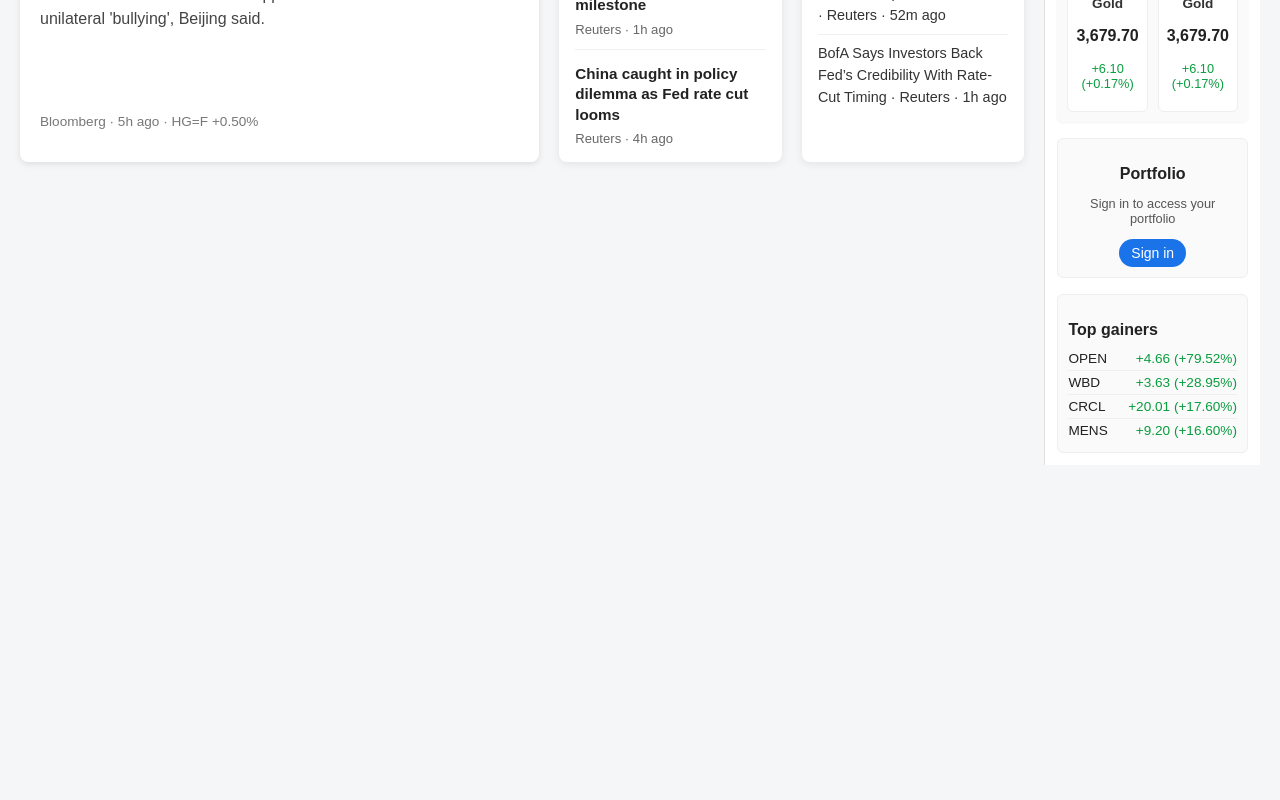
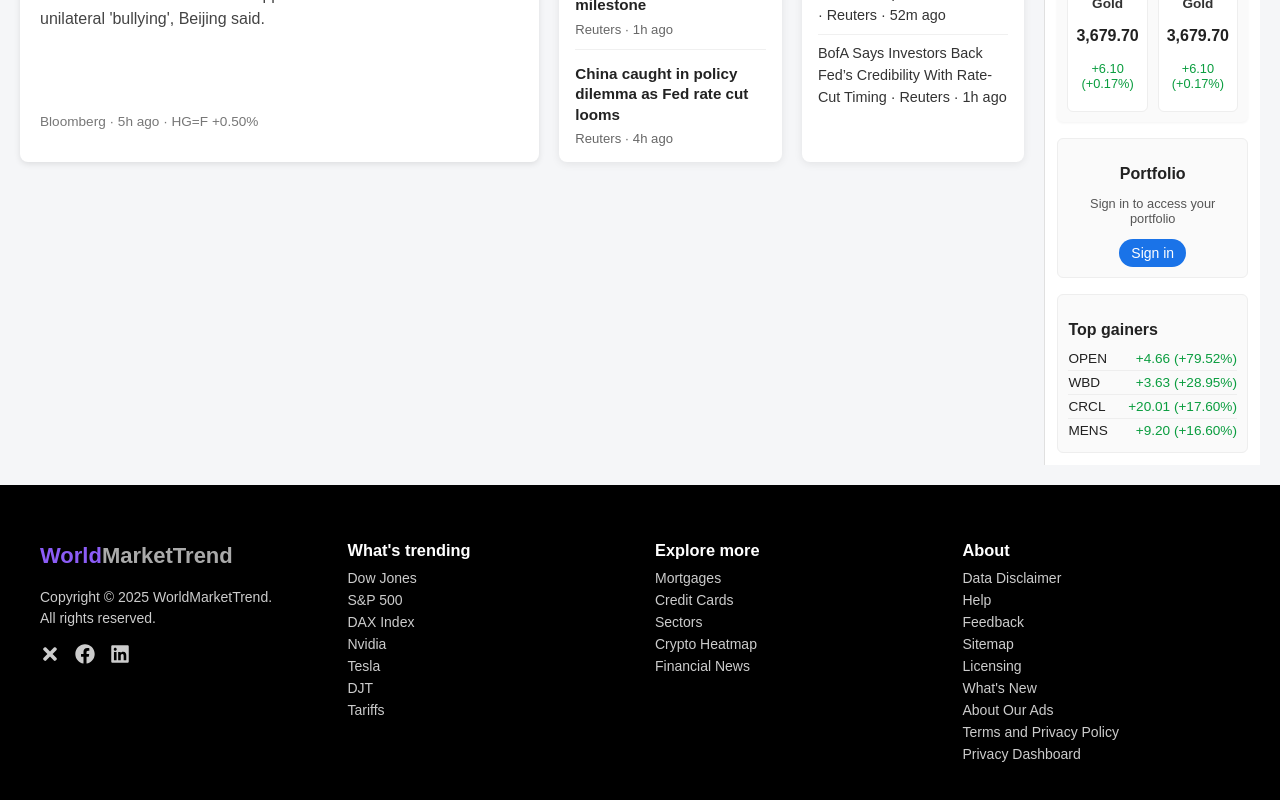
Before and after one commit to filemyrtiofficial-stack/markettrend-frontend, a React (Vite) app: page / in a window 1280 px wide. Shown: the part 548-1348 px from the top of the page. Before the commit the page ends 1033 px from the top, so only its background shows below. Built offline with nearby package versions, Linux system fonts and the light colour scheme.

Commit message:
footer added

```diff
--- a/package.json
+++ b/package.json
@@ -13,6 +13,7 @@
     "lucide-react": "^0.544.0",
     "react": "^19.1.1",
     "react-dom": "^19.1.1",
+    "react-icons": "^5.5.0",
     "react-router-dom": "^7.8.2"
   },
   "devDependencies": {
--- a/src/App.jsx
+++ b/src/App.jsx
@@ -3,18 +3,17 @@ import Navbar from "./components/Navbar";
 import NewsLayout from "./Layout/NewsLayout";
 import Sidebar from "./components/Sidebar";
 import ComingSoon from "./components/ComingSoon";
+import Footer from "./components/Footer";   // ✅ Import footer
 import "./App.css";
 
 function App() {
   const location = useLocation();
 
-  // Define all full-page Coming Soon routes with display name & launch date
   const comingSoonPages = [
     { path: "/coming-soon", name: "page", launchDate: new Date(new Date().setDate(new Date().getDate() + 30)) },
     { path: "/crypto", name: "Crypto", launchDate: new Date(new Date().setDate(new Date().getDate() + 45)) },
     { path: "/commodities", name: "Commodities", launchDate: new Date(new Date().setDate(new Date().getDate() + 60)) },
     { path: "/etfs", name: "ETFs", launchDate: new Date(new Date().setDate(new Date().getDate() + 20)) },
-    // Add more pages here easily
   ];
 
   const isFullPage = comingSoonPages.some(
@@ -24,6 +23,7 @@ function App() {
   return (
     <>
       {!isFullPage && <Navbar />}
+
       <div className="main-layout">
         <Routes>
           {/* Default route */}
@@ -49,6 +49,9 @@ function App() {
 
         {!isFullPage && <Sidebar />}
       </div>
+
+      {/* ✅ Show footer only if not on ComingSoon full page */}
+      {!isFullPage && <Footer />}
     </>
   );
 }
--- /dev/null
+++ b/src/components/Footer.jsx
@@ -0,0 +1,70 @@
+// src/components/Footer.jsx
+import { Link } from "react-router-dom";
+import { FaFacebook, FaLinkedin, FaTimes } from "react-icons/fa";
+import "./Style/Footer.css";
+
+export default function Footer() {
+  return (
+    <footer className="footer">
+      <div className="footer-container">
+        {/* Left Logo + Social */}
+        <div className="footer-section">
+          <h2 className="footer-logo">
+            <span className="logo-main">World</span>
+            <span className="logo-sub">MarketTrend</span>
+          </h2>
+          <p className="footer-copy">
+            Copyright © 2025 WorldMarketTrend. <br /> All rights reserved.
+          </p>
+          <div className="footer-social">
+            <FaTimes className="icon" />
+            <FaFacebook className="icon" />
+            <FaLinkedin className="icon" />
+          </div>
+        </div>
+
+        {/* What's Trending */}
+        <div className="footer-section">
+          <h3 className="footer-title">What's trending</h3>
+          <ul>
+            <li><Link to="/coming">Dow Jones</Link></li>
+            <li><Link to="/coming">S&amp;P 500</Link></li>
+            <li><Link to="/coming">DAX Index</Link></li>
+            <li><Link to="/coming">Nvidia</Link></li>
+            <li><Link to="/coming">Tesla</Link></li>
+            <li><Link to="/coming">DJT</Link></li>
+            <li><Link to="/coming">Tariffs</Link></li>
+          </ul>
+        </div>
+
+        {/* Explore More */}
+        <div className="footer-section">
+          <h3 className="footer-title">Explore more</h3>
+          <ul>
+            <li><Link to="/coming">Mortgages</Link></li>
+            <li><Link to="/coming">Credit Cards</Link></li>
+            <li><Link to="/coming">Sectors</Link></li>
+            <li><Link to="/coming">Crypto Heatmap</Link></li>
+            <li><Link to="/coming">Financial News</Link></li>
+          </ul>
+        </div>
+
+        {/* About */}
+        <div className="footer-section">
+          <h3 className="footer-title">About</h3>
+          <ul>
+            <li><Link to="/coming">Data Disclaimer</Link></li>
+            <li><Link to="/coming">Help</Link></li>
+            <li><Link to="/coming">Feedback</Link></li>
+            <li><Link to="/coming">Sitemap</Link></li>
+            <li><Link to="/coming">Licensing</Link></li>
+            <li><Link to="/coming">What's New</Link></li>
+            <li><Link to="/coming">About Our Ads</Link></li>
+            <li><Link to="/coming">Terms and Privacy Policy</Link></li>
+            <li><Link to="/coming">Privacy Dashboard</Link></li>
+          </ul>
+        </div>
+      </div>
+    </footer>
+  );
+}
--- /dev/null
+++ b/src/components/Style/Footer.css
@@ -0,0 +1,92 @@
+.footer {
+  background-color: #000;
+  color: #ccc;
+  padding: 40px 20px;
+}
+
+.footer-container {
+  max-width: 1200px;
+  margin: 0 auto;
+  display: grid;
+  grid-template-columns: 1fr;
+  gap: 30px;
+}
+
+.footer-logo {
+  font-size: 22px;
+  font-weight: bold;
+}
+
+.footer-logo .logo-main {
+  color: #8b5cf6; /* purple */
+}
+
+.footer-logo .logo-sub {
+  color: #aaa; /* gray */
+}
+
+.footer-copy {
+  font-size: 14px;
+  margin-top: 10px;
+  line-height: 1.5;
+}
+
+.footer-social {
+  display: flex;
+  gap: 15px;
+  margin-top: 15px;
+  font-size: 20px;
+}
+
+.footer-social .icon {
+  cursor: pointer;
+  transition: color 0.3s;
+}
+
+.footer-social .icon:hover {
+  color: #fff;
+}
+
+.footer-section {
+  font-size: 14px;
+}
+
+.footer-title {
+  font-weight: bold;
+  color: #fff;
+  margin-bottom: 10px;
+}
+
+.footer-section ul {
+  list-style: none;
+  padding: 0;
+  margin: 0;
+}
+
+.footer-section li {
+  margin-bottom: 6px;
+}
+
+.footer-section a {
+  color: #ccc;
+  text-decoration: none;
+  transition: color 0.3s;
+}
+
+.footer-section a:hover {
+  color: #fff;
+}
+
+/* ✅ Tablet (2 columns layout) */
+@media (min-width: 600px) and (max-width: 991px) {
+  .footer-container {
+    grid-template-columns: repeat(2, 1fr);
+  }
+}
+
+/* ✅ Desktop (4 columns layout) */
+@media (min-width: 992px) {
+  .footer-container {
+    grid-template-columns: repeat(4, 1fr);
+  }
+}
```
Also changed, not shown: 1 other file (tests, documents, lock files or other folders).
